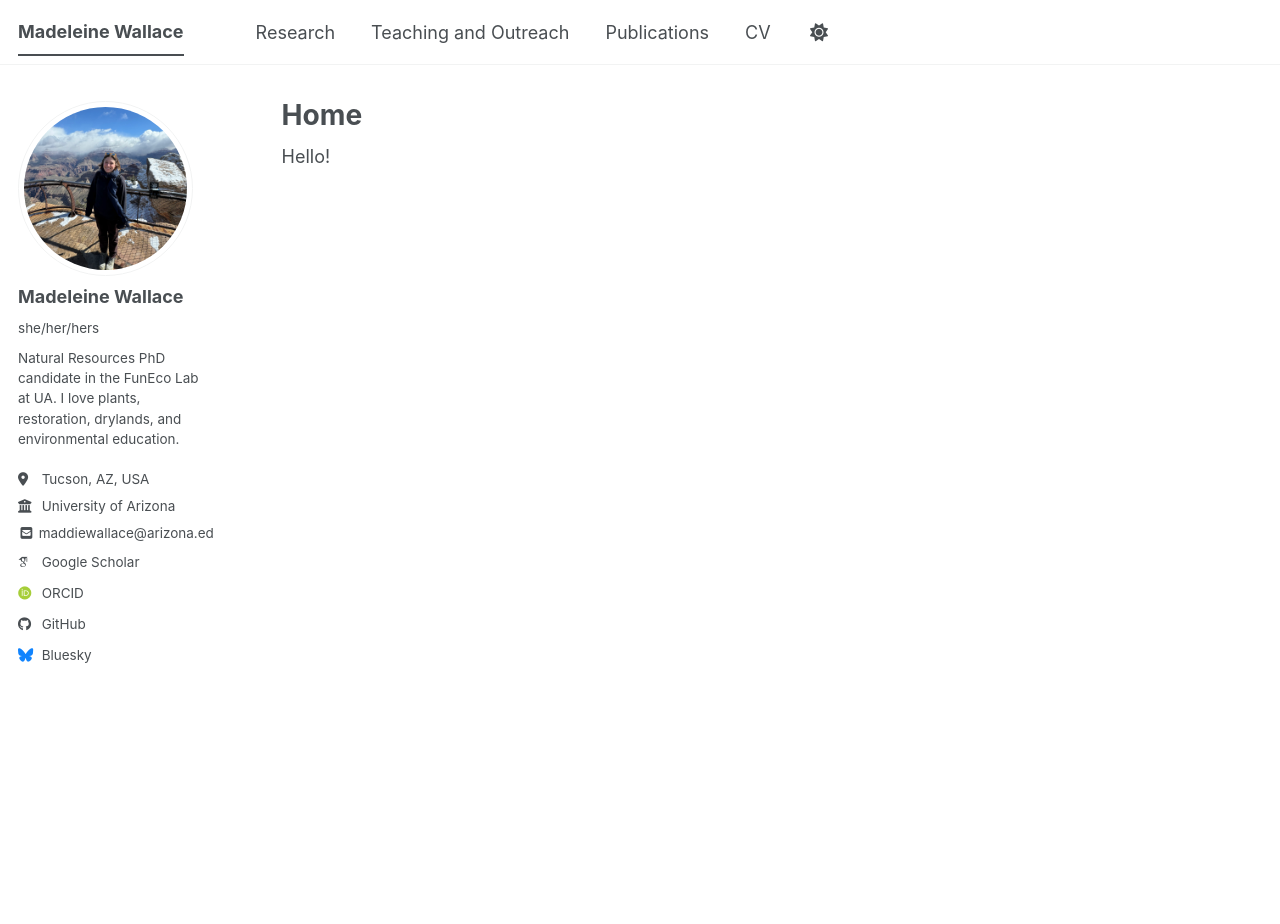
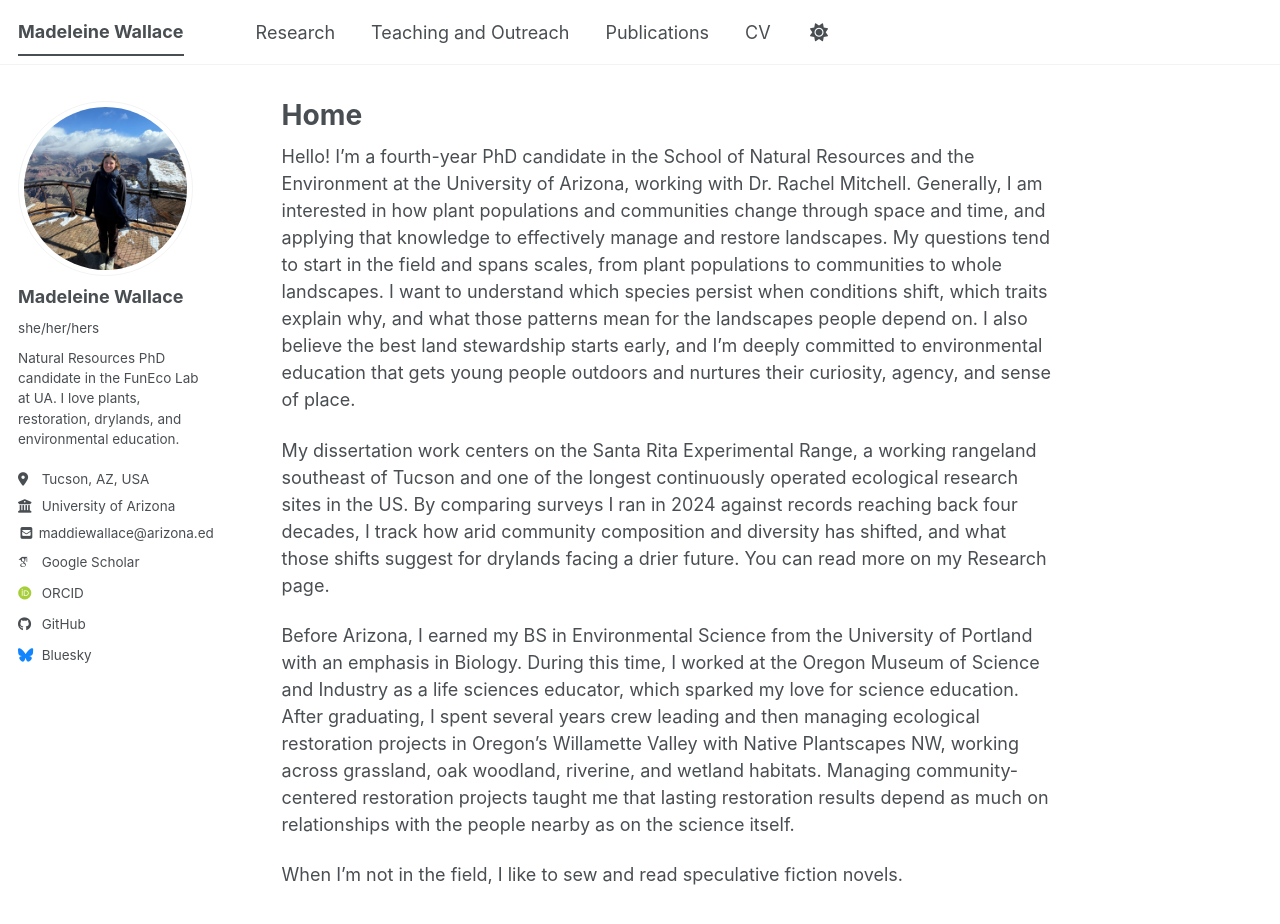
Before and after one commit to madeleinewallace/madeleinewallace.github.io, a Jekyll site: the page built from _pages/about.md, in a window 1280 px wide and 1131 px high. Shown: the top 924 px of the window. Built offline with Jekyll 4.4.1, drawn with Linux system fonts in a browser that asks for light colours; some web fonts are replaced; a script bundle is joined from its source files by our own code; library files that are not in the unit come from our copies.

Commit message:
Update about.md

```diff
--- a/_pages/about.md
+++ b/_pages/about.md
@@ -7,4 +7,10 @@ redirect_from:
   - /about.html
 ---
 
-Hello!
+Hello! I'm a fourth-year PhD candidate in the School of Natural Resources and the Environment at the University of Arizona, working with Dr. Rachel Mitchell. Generally, I am interested in how plant populations and communities change through space and time, and applying that knowledge to effectively manage and restore landscapes.  My questions tend to start in the field and spans scales, from plant populations to communities to whole landscapes. I want to understand which species persist when conditions shift, which traits explain why, and what those patterns mean for the landscapes people depend on. I also believe the best land stewardship starts early, and I'm deeply committed to environmental education that gets young people outdoors and nurtures their curiosity, agency, and sense of place.
+
+My dissertation work centers on the Santa Rita Experimental Range, a working rangeland southeast of Tucson and one of the longest continuously operated ecological research sites in the US. By comparing surveys I ran in 2024 against records reaching back four decades, I track how arid community composition and diversity has shifted, and what those shifts suggest for drylands facing a drier future. You can read more on my Research page.
+
+Before Arizona, I earned my BS in Environmental Science from the University of Portland with an emphasis in Biology. During this time, I worked at the Oregon Museum of Science and Industry as a life sciences educator, which sparked my love for science education. After graduating, I spent several years crew leading and then managing ecological restoration projects in Oregon's Willamette Valley with Native Plantscapes NW, working across grassland, oak woodland, riverine, and wetland habitats. Managing community-centered restoration projects taught me that lasting restoration results depend as much on relationships with the people nearby as on the science itself.
+
+When I'm not in the field, I like to sew and read speculative fiction novels.
```
